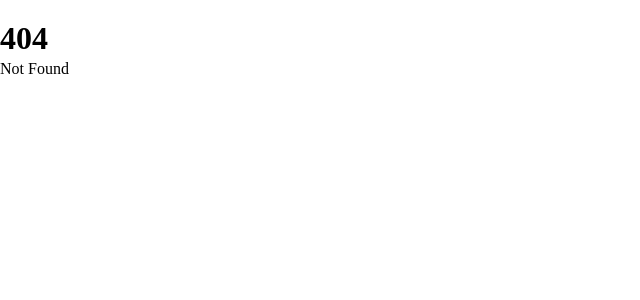
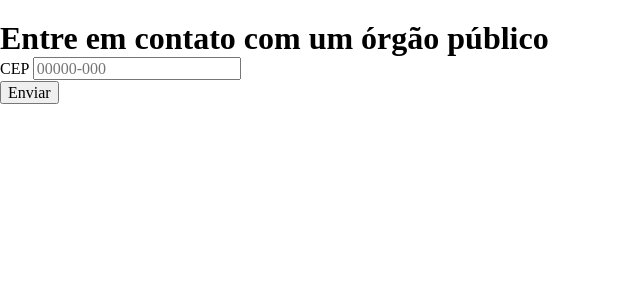
Before and after one commit to ViniciusPeixotoDanelluci/Sematec2026, a SvelteKit app: page /contato in a window 1280 px wide. Before the commit this address had no page. Shown: the top 300 px of the page, without its empty margins (0-640 px from the left). Built offline with nearby package versions, Linux system fonts and the light colour scheme.

Commit message:
adicionei a tela de contato

```diff
--- /dev/null
+++ b/src/routes/contato/+page.svelte
@@ -0,0 +1,83 @@
+<script lang="ts">
+	type Orgao = { nome: string; email: string; site: string; tel: string };
+
+	const orgaos: Record<string, Orgao> = {
+		'aracatuba-sp': {
+			nome: 'Prefeitura de Araçatuba',
+			email: 'contato@exemplo.gov.br',
+			site: 'https://www.exemplo.gov.br',
+			tel: '(18) 0000-0000'
+		}
+	};
+
+	let cep = $state('');
+	let orgao = $state<Orgao | null>(null);
+	let erro = $state('');
+	let carregando = $state(false);
+
+	function normalizar(texto: string) {
+		return texto
+			.normalize('NFD')
+			.replace(/[\u0300-\u036f]/g, '')
+			.toLowerCase()
+			.trim()
+			.replace(/\s+/g, '-');
+	}
+
+	async function enviarEndereco(evento: SubmitEvent) {
+		evento.preventDefault();
+		erro = '';
+		orgao = null;
+		carregando = true;
+
+		try {
+			const cepLimpo = cep.replace(/\D/g, '');
+			const resposta = await fetch(`https://brasilapi.com.br/api/cep/v2/${cepLimpo}`);
+			if (!resposta.ok) throw new Error('CEP não encontrado.');
+
+			const { city, state } = await resposta.json();
+			const chave = `${normalizar(city)}-${state.toLowerCase()}`;
+
+			const encontrado = orgaos[chave];
+			if (!encontrado) throw new Error(`Não temos contato cadastrado para ${city}/${state}.`);
+
+			orgao = encontrado;
+		} catch (e) {
+			erro = e instanceof Error ? e.message : 'Erro inesperado.';
+		} finally {
+			carregando = false;
+		}
+	}
+</script>
+
+<form onsubmit={enviarEndereco}>
+	<h1>Entre em contato com um órgão público</h1>
+
+	<div>
+		<label for="cepInput">CEP</label>
+		<input type="text" id="cepInput" bind:value={cep} placeholder="00000-000" />
+	</div>
+
+	<button type="submit" disabled={carregando}>
+		{carregando ? 'Buscando...' : 'Enviar'}
+	</button>
+</form>
+
+{#if erro}
+	<p class="erro">{erro}</p>
+{/if}
+
+{#if orgao}
+	<section>
+		<h2>{orgao.nome}</h2>
+		<p>E-mail: <a href={`mailto:${orgao.email}`}>{orgao.email}</a></p>
+		<p>Site: <a href={orgao.site} target="_blank" rel="noopener noreferrer">{orgao.site}</a></p>
+		<p>Telefone: {orgao.tel}</p>
+	</section>
+{/if}
+
+<style>
+	.erro {
+		color: crimson;
+	}
+</style>
```
Also changed, not shown: src/routes/graficos/+page.svelte (deleted, +0 -10 lines).
